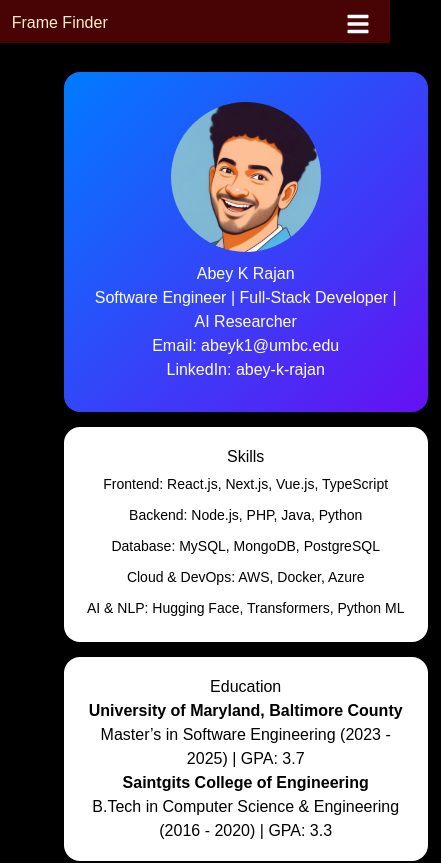
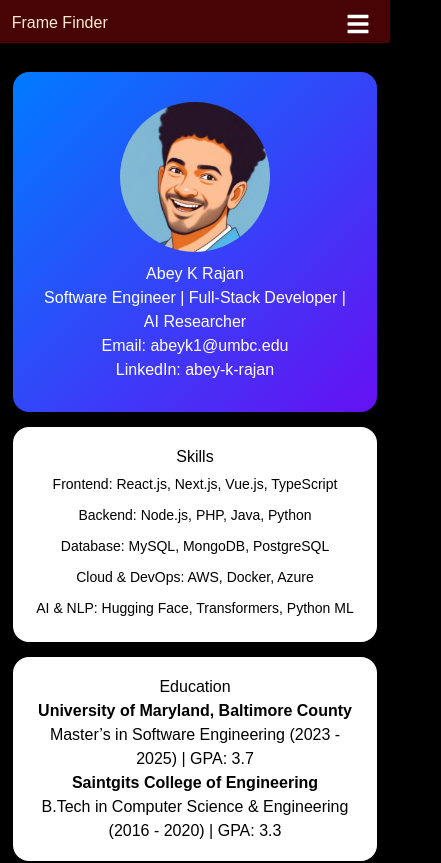
Before and after one commit to abeyrajan7/photography-app, a Next.js app in the folder my-photography-next-app/: page /about in a window 390 px wide. Shown: the top 863 px of the page, 441 px wide, since content can reach past the window. Built offline with nearby package versions, Linux system fonts and the light colour scheme; no server answers.

Commit message:
responsiveness

```diff
--- a/my-photography-next-app/src/app/about/page.css
+++ b/my-photography-next-app/src/app/about/page.css
@@ -1,12 +1,12 @@
 .about-container {
-    display: grid;
-    grid-template-columns: repeat(2, 1fr);
-    grid-template-rows: repeat(2, 1fr);
-    gap: 20px;
-    padding: 40px;
-    position: relative;
-    left: 13vw;
-
+  display: grid
+;
+  grid-template-columns: repeat(2, 1fr);
+  grid-template-rows: repeat(2, 1fr);
+  gap: 20px;
+  padding: 40px;
+  margin: auto;
+  margin-right: -36%;
 }
 
   .about-box {
```
